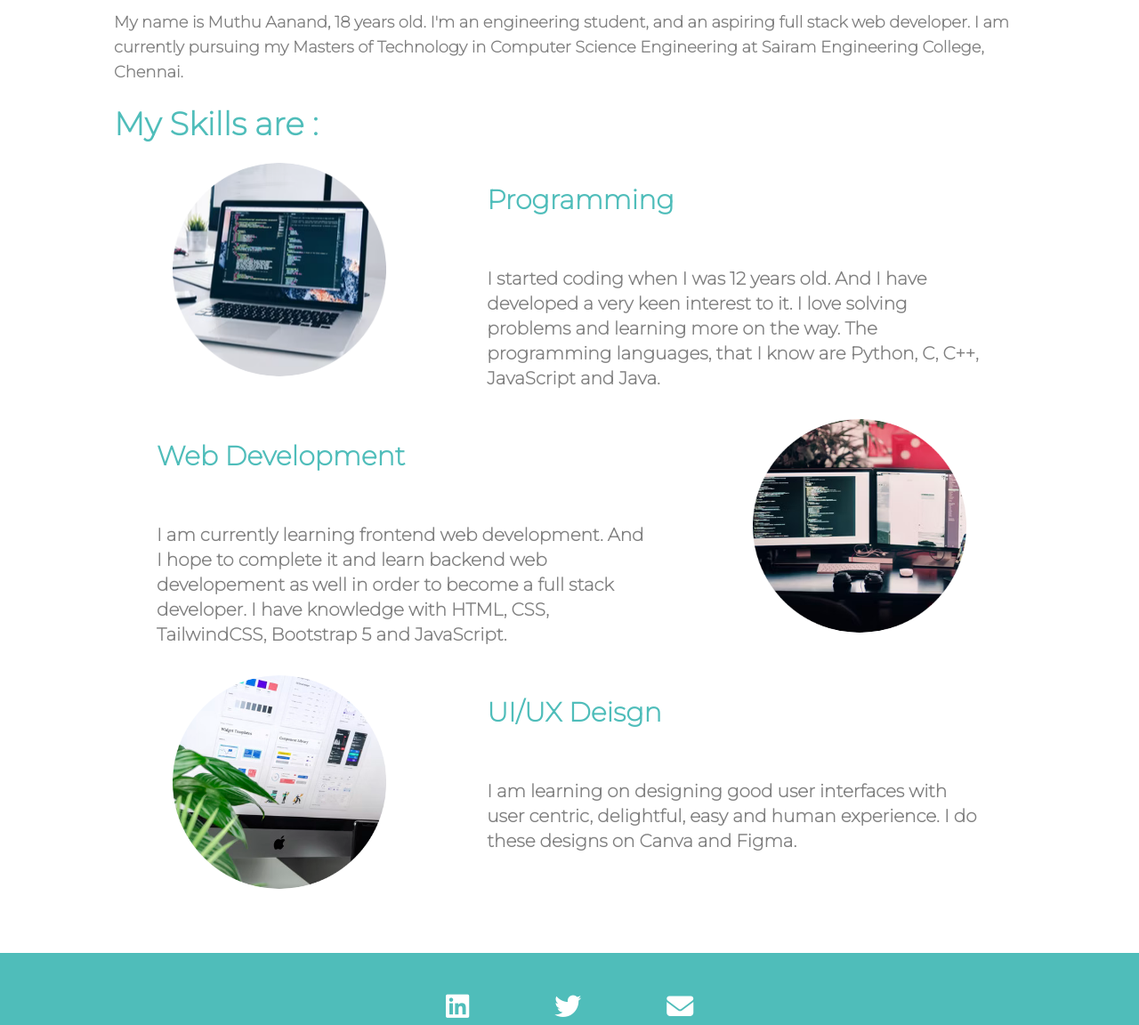
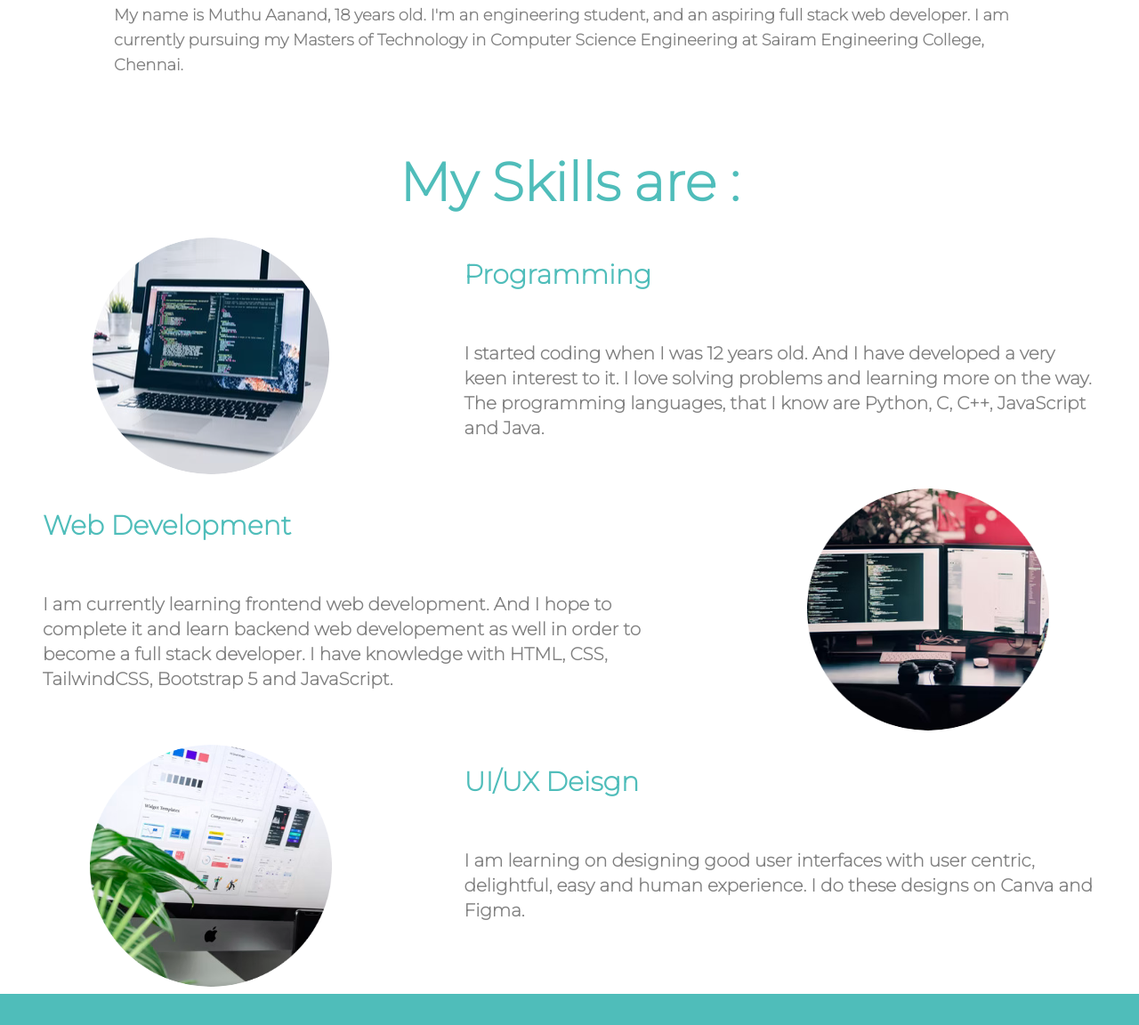
Before and after one commit to majestymewtwo/portfolio, a plain HTML site: page index.html in a window 1280 px wide. Shown: the part 637-1789 px from the top of the page at 89% size. Drawn offline with nearby package versions, Linux system fonts and the light colour scheme.

Commit message:
updated index html newly

```diff
--- a/index.html
+++ b/index.html
@@ -26,48 +26,56 @@
 
     <!--About-->
     <div class="about text-center md:text-left">
-        <p class="para snap-center md:text-lg py-6 md:py-2">
+        <p class="para snap-center md:text-lg ">
             My name is Muthu Aanand, 18 years old. I'm an engineering student, and an aspiring full stack web developer. I am
             currently pursuing my Masters of Technology in Computer Science Engineering at Sairam Engineering College, Chennai.
         </p>
+    </div>
 
-        <h1 class="text-xl md:text-4xl font-extrabold text-[#4FBDBA] flex justify-center md:justify-start py-4">My Skills are :</h1>
-
-        <div class="skills md:flex text-center md:text-left snap-center">
+    <!--Skills-->
+    <div class="skillset">
+        <h1 class="text-3xl md:text-6xl font-bold text-[#4FBDBA] flex justify-center py-6">My Skills are :
+        </h1>
+        <div class="skills md:flex snap-center">
             <div class="coding-image w-full md:w-2/5 flex justify-center">
-                <img src="coding.png" alt="programming" class="h-64 md:h-70 py-2 rounded-full">
+                <img src="coding.png" alt="programming" class="h-44 md:h-52 lg:h-full py-2 rounded-full">
             </div>
-            <div class="coding-about mx-12 md:w-3/5">
-                <h1 class="text-xl md:text-3xl font-extrabold text-[#4FBDBA] md:justify-start py-4 md:py-8 md:w-3/5">
+            <div class="coding-about md:mx-12 md:w-3/5">
+                <h1 class="flex justify-center text-xl md:text-3xl font-extrabold text-[#4FBDBA] md:justify-start py-4 md:py-8 md:w-3/5">
                     Programming</h1>
                 <p class="para md:text-xl py-4 md:py-6 ">
-                    I started coding when I was 12 years old. And I have developed a very keen interest to it. I love solving problems
-                    and learning more on the way. The programming languages, that I know are Python, C, C++, JavaScript and Java.
+                    I started coding when I was 12 years old. And I have developed a very keen interest to it. I love solving
+                    problems
+                    and learning more on the way. The programming languages, that I know are Python, C, C++, JavaScript and
+                    Java.
                 </p>
             </div>
 
         </div>
-        <div class="skills md:flex text-center md:text-left">
+        <div class="skills md:flex">
             <div class="webdev-image w-full md:w-2/5 md:order-1 flex justify-center">
-                <img src="webdev.png" alt="web development" class="h-64 py-2 rounded-full">
+                <img src="webdev.png" alt="web development" class="h-44 md:h-52 lg:h-72 py-2 rounded-full">
             </div>
-            <div class="webdev-about mx-12 md:w-3/5">
-                <h1 class="text-xl md:text-3xl font-extrabold text-[#4FBDBA] md:justify-start py-4 md:py-8 md:w-3/5">
+            <div class="webdev-about md:mx-12 md:w-3/5">
+                <h1 class="flex justify-center text-xl md:text-3xl font-extrabold text-[#4FBDBA] md:justify-start py-4 md:py-8 md:w-3/5">
                     Web Development</h1>
                 <p class="para md:text-xl py-4 md:py-6">
-                    I am currently learning frontend web development. And I hope to complete it and learn backend web developement as well in order to become a full stack developer. I have knowledge with HTML, CSS, TailwindCSS, Bootstrap 5 and JavaScript.
+                    I am currently learning frontend web development. And I hope to complete it and learn backend web
+                    developement as well in order to become a full stack developer. I have knowledge with HTML, CSS,
+                    TailwindCSS, Bootstrap 5 and JavaScript.
                 </p>
             </div>
         </div>
-        <div class="skills md:flex text-center md:text-left">
+        <div class="skills md:flex">
             <div class="design-image w-full md:w-2/5 flex justify-center">
-                <img src="design-modified.png" alt="ui/ux deisgn" class="h-64 md:h-70 py-2 rounded-full">
+                <img src="design-modified.png" alt="ui/ux deisgn" class="h-44 md:h-52 lg:h-72 py-2 rounded-full">
             </div>
-            <div class="design-about mx-12 md:w-3/5">
-                <h1 class="text-xl md:text-3xl font-extrabold text-[#4FBDBA] md:justify-start py-4 md:py-8 md:w-3/5">
+            <div class="design-about md:mx-12 md:w-3/5">
+                <h1 class="flex justify-center text-xl md:text-3xl font-extrabold text-[#4FBDBA] md:justify-start py-4 md:py-8 md:w-3/5">
                     UI/UX Deisgn</h1>
                 <p class="para md:text-xl py-4 md:py-6">
-                    I am learning on designing good user interfaces with user centric, delightful, easy and human experience. I do these designs on Canva and Figma.
+                    I am learning on designing good user interfaces with user centric, delightful, easy and human experience. I
+                    do these designs on Canva and Figma.
                 </p>
             </div>
         </div>
@@ -84,7 +92,7 @@
     </div>
 
     <!--Copyright-->
-    <div class="copyright py-2 md:py-6 bg-[#072227] text-white flex justify-center">
+    <div class="copyright py-4 md:py-6 bg-[#072227] text-white flex justify-center">
         © Muthu Aanand. SU
     </div>
 
```
